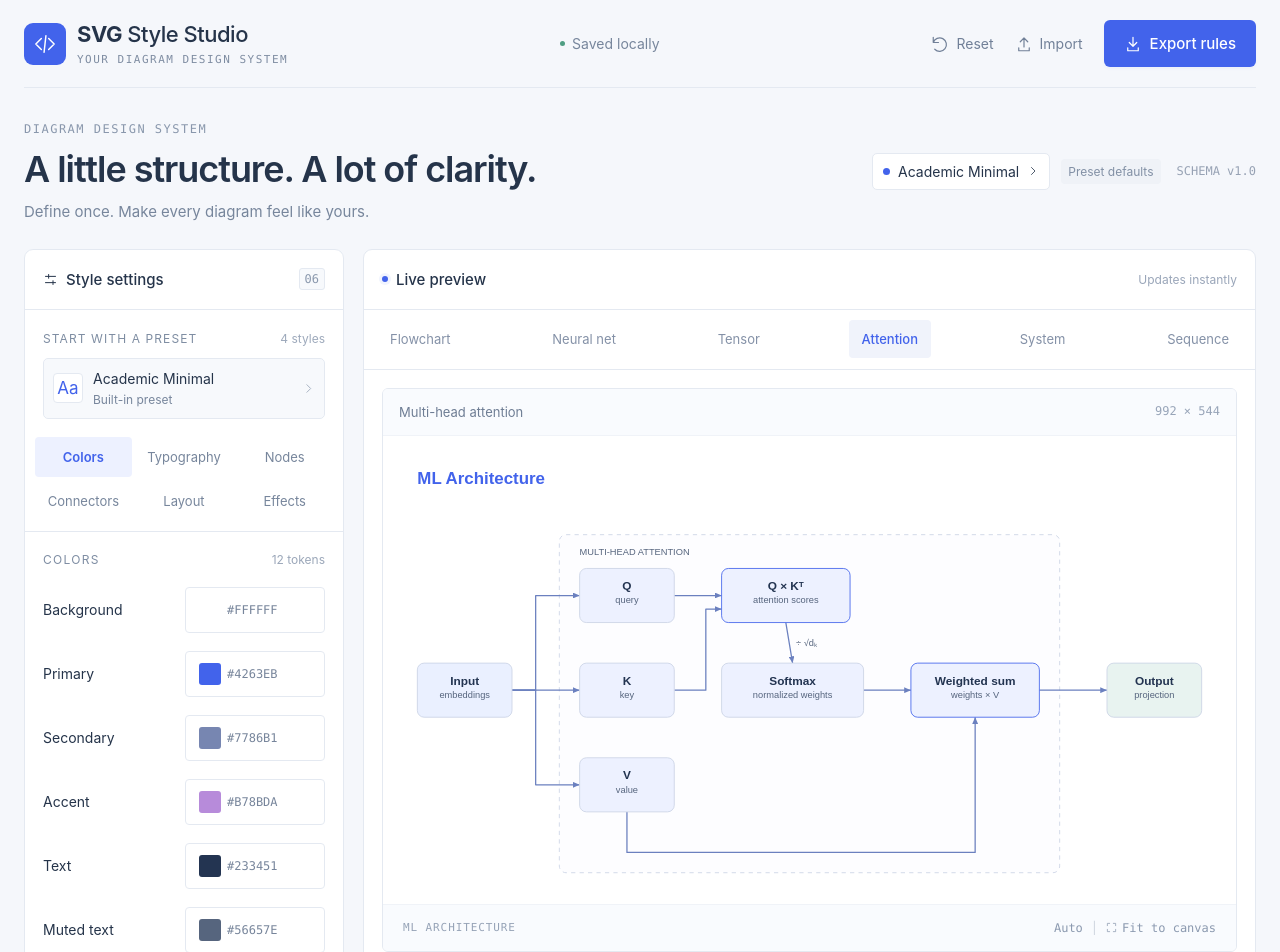
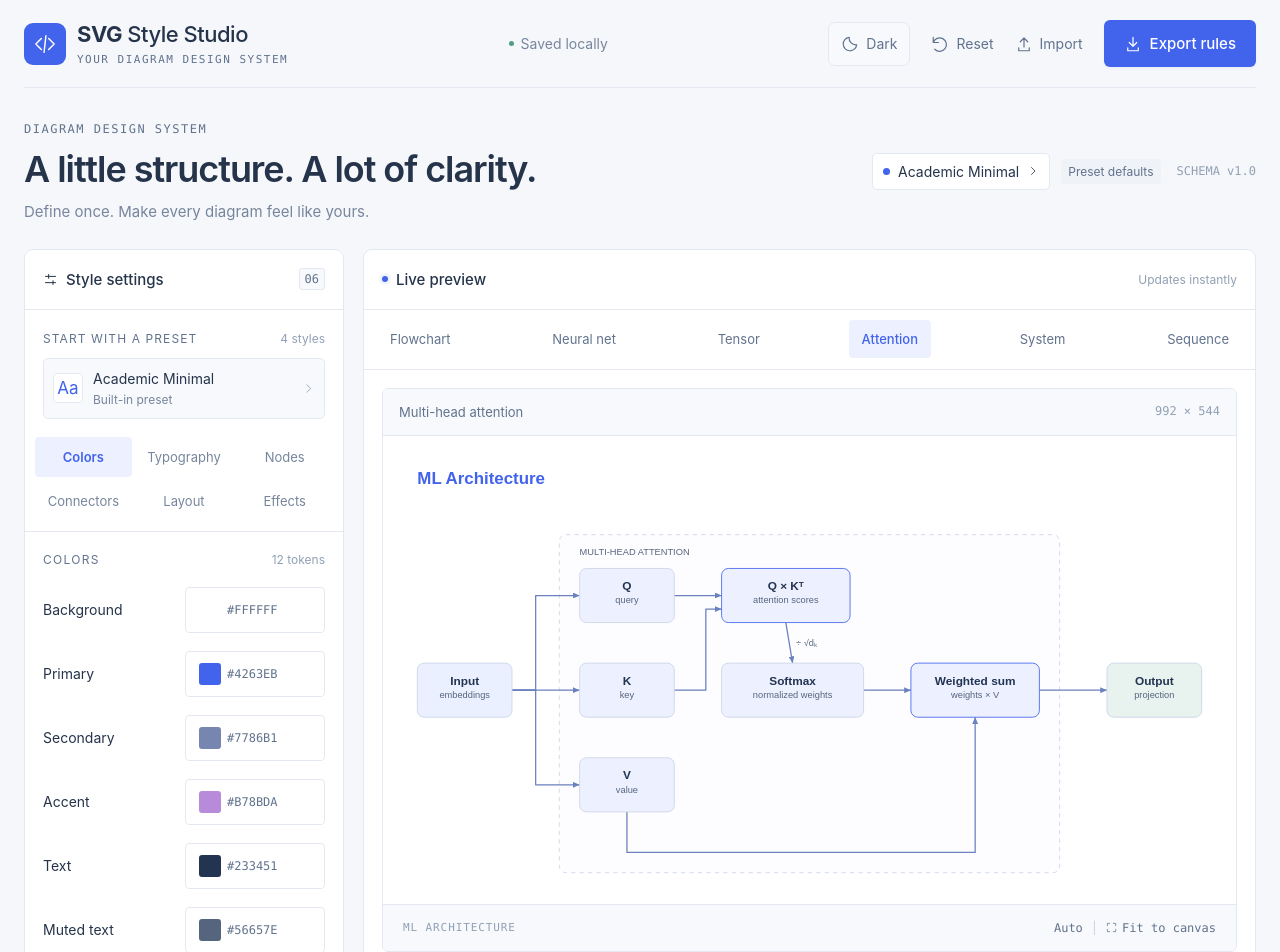
Before and after one commit to chuzcjoe/svg_studio, a React (Vite) app: page / in a window 1280 px wide. Shown: the top 952 px of the page. Built offline with nearby package versions, Linux system fonts and the light colour scheme.

Commit message:
Add persistent system-aware dark mode to studio interface

```diff
--- a/src/App.tsx
+++ b/src/App.tsx
@@ -9,6 +9,7 @@ import { loadPreset, isModified } from "./styles/presets";
 import { type ConfigGroup, parseConfigJSON } from "./styles/schema";
 import { contrastIssues } from "./styles/contrast";
 import { useStyleConfig } from "./hooks/useStyleConfig";
+import { useTheme } from "./hooks/useTheme";
 import { generateMarkdown } from "./export/generateMarkdown";
 export function downloadFile(content: string, name: string, type: string) {
   const url = URL.createObjectURL(new Blob([content], { type }));
@@ -55,6 +56,7 @@ const shortNames: Record<DiagramType, string> = {
   "Sequence Diagram": "Sequence",
 };
 export default function App() {
+  const { theme, toggleTheme } = useTheme();
   const { config, update, replace, undo, canUndo, storageWarning, restored } =
     useStyleConfig();
   const [group, setGroup] = useState<ConfigGroup>("colors"),
@@ -153,6 +155,24 @@ export default function App() {
                 : "Saved locally"}
           </div>
           <div className="header-actions">
+            <button
+              className="quiet theme-toggle"
+              onClick={toggleTheme}
+              aria-label={
+                theme === "dark"
+                  ? "Switch to light mode"
+                  : "Switch to dark mode"
+              }
+              aria-pressed={theme === "dark"}
+              title={
+                theme === "dark"
+                  ? "Switch to light mode"
+                  : "Switch to dark mode"
+              }
+            >
+              <Icon name={theme === "dark" ? "sun" : "moon"} size={18} />
+              <span>{theme === "dark" ? "Light" : "Dark"}</span>
+            </button>
             {canUndo && (
               <button
                 className="quiet"
--- a/src/components/Icon.tsx
+++ b/src/components/Icon.tsx
@@ -1,4 +1,6 @@
 const paths: Record<string, string> = {
+  moon: "M20.9 13.1A9 9 0 0 1 10.9 3.1A9 9 0 1 0 20.9 13.1Z",
+  sun: "M16 12a4 4 0 1 1-8 0 4 4 0 0 1 8 0 M12 2v2 M12 20v2 M2 12h2 M20 12h2 M5 5l1.5 1.5 M17.5 17.5 19 19 M5 19l1.5-1.5 M17.5 6.5 19 5",
   code: "M8 6 2 12 8 18 M16 6 22 12 16 18 M13 3 11 21",
   download: "M12 3v12 M7 10l5 5 5-5 M5 17v4h14v-4",
   reset: "M3 10a9 9 0 1 1 2 9 M3 3v7h7",
--- /dev/null
+++ b/src/hooks/useTheme.ts
@@ -0,0 +1,54 @@
+import { useEffect, useState } from "react";
+
+export type Theme = "light" | "dark";
+export const THEME_STORAGE_KEY = "svg-style-studio.theme";
+
+function savedTheme(): Theme | null {
+  try {
+    const value = localStorage.getItem(THEME_STORAGE_KEY);
+    return value === "light" || value === "dark" ? value : null;
+  } catch {
+    return null;
+  }
+}
+function systemTheme(): Theme {
+  return window.matchMedia?.("(prefers-color-scheme: dark)").matches
+    ? "dark"
+    : "light";
+}
+function applyTheme(theme: Theme) {
+  document.documentElement.dataset.theme = theme;
+  document
+    .querySelector('meta[name="theme-color"]')
+    ?.setAttribute("content", theme === "dark" ? "#101722" : "#f5f7fb");
+}
+
+// Apply before mounting React so a restored dark theme never paints a light workspace.
+export function initializeTheme() {
+  applyTheme(savedTheme() ?? systemTheme());
+}
+
+export function useTheme() {
+  const [preference, setPreference] = useState<Theme | null>(savedTheme);
+  const [system, setSystem] = useState<Theme>(systemTheme);
+  const theme = preference ?? system;
+  useEffect(() => {
+    const query = window.matchMedia?.("(prefers-color-scheme: dark)");
+    if (!query) return;
+    const onChange = (event: MediaQueryListEvent) =>
+      setSystem(event.matches ? "dark" : "light");
+    query.addEventListener("change", onChange);
+    return () => query.removeEventListener("change", onChange);
+  }, []);
+  useEffect(() => applyTheme(theme), [theme]);
+  function toggleTheme() {
+    const next = theme === "dark" ? "light" : "dark";
+    setPreference(next);
+    try {
+      localStorage.setItem(THEME_STORAGE_KEY, next);
+    } catch {
+      /* Theme still works for this session. */
+    }
+  }
+  return { theme, toggleTheme };
+}
--- a/src/main.tsx
+++ b/src/main.tsx
@@ -2,6 +2,8 @@ import React from "react";
 import ReactDOM from "react-dom/client";
 import App from "./App";
 import "./style.css";
+import { initializeTheme } from "./hooks/useTheme";
+initializeTheme();
 ReactDOM.createRoot(document.getElementById("root")!).render(
   <React.StrictMode>
     <App />
--- a/src/style.css
+++ b/src/style.css
@@ -5,15 +5,63 @@
     BlinkMacSystemFont,
     "Segoe UI",
     sans-serif;
-  color: #25344a;
-  background: #f5f7fb;
+  color: var(--text);
+  background: var(--page);
   font-synthesis: none;
   font-weight: 400;
   --blue: #4263eb;
   --line: #e4e9f1;
   --muted: #77869c;
   --subtle: #f7f9fc;
-}
+
+  color-scheme: light;
+  --page: #f5f7fb;
+  --surface: #ffffff;
+  --text: #25344a;
+  --field: #f9fbff;
+  --text-secondary: #61738d;
+  --faint: #91a0b5;
+  --active-bg: #edf1ff;
+  --accent-text: #4263eb;
+  --hover-border: #98a9f0;
+  --focus: #a9b7ff;
+  --scroll-thumb: #dfe5ef;
+  --badge-bg: #eff2f7;
+  --warning-bg: #fffbf2;
+  --warning-text: #9b742e;
+  --warning-border: #eadbc0;
+  --error-bg: #fff8f8;
+  --error-text: #a55151;
+  --error-border: #e5c8c8;
+  --backdrop: #182a4659;
+}
+
+:root[data-theme="dark"] {
+  color-scheme: dark;
+  --page: #101722;
+  --surface: #172130;
+  --text: #e5edf8;
+  --line: #2c394c;
+  --muted: #a4b2c7;
+  --subtle: #131c29;
+  --field: #1c293b;
+  --text-secondary: #b4c2d7;
+  --faint: #92a4bf;
+  --active-bg: #25365a;
+  --accent-text: #b2c3ff;
+  --hover-border: #7897ee;
+  --focus: #9eb6ff;
+  --scroll-thumb: #40516b;
+  --badge-bg: #233044;
+  --warning-bg: #352b1a;
+  --warning-text: #f2c979;
+  --warning-border: #66512b;
+  --error-bg: #35212a;
+  --error-text: #ffb0b8;
+  --error-border: #73414c;
+  --backdrop: #00000099;
+}
+
 * {
   box-sizing: border-box;
 }
@@ -39,7 +87,7 @@ a:focus-visible,
 input:focus-visible,
 select:focus-visible,
 pre:focus-visible {
-  outline: 3px solid #a9b7ff;
+  outline: 3px solid var(--focus);
   outline-offset: 3px;
 }
 a {
@@ -102,7 +150,7 @@ button:disabled {
   font-size: 11px;
   letter-spacing: 1.5px;
   margin-top: 6px;
-  color: #7f8da2;
+  color: var(--text-secondary);
 }
 .header-status {
   display: flex;
@@ -120,7 +168,7 @@ button:disabled {
   flex-shrink: 0;
 }
 .status-dot.warning {
-  background: #b17a2b;
+  background: var(--warning-text);
 }
 .header-actions {
   display: flex;
@@ -132,7 +180,7 @@ button:disabled {
   align-items: center;
   gap: 7px;
   font-size: 14px;
-  color: #718098;
+  color: var(--text-secondary);
   white-space: nowrap;
   padding: 7px 0;
 }
@@ -163,7 +211,7 @@ button:disabled {
     Consolas,
     monospace;
   letter-spacing: 1.5px;
-  color: #8997ac;
+  color: var(--text-secondary);
   margin-bottom: 10px;
 }
 .workspace-heading h1 {
@@ -190,7 +238,7 @@ button:disabled {
   gap: 8px;
   border: 1px solid var(--line);
   border-radius: 5px;
-  background: #fff;
+  background: var(--surface);
   padding: 9px 10px;
   font-size: 14px;
 }
@@ -202,21 +250,21 @@ button:disabled {
 }
 .modified-badge {
   font-size: 12px;
-  background: #eff2f7;
-  color: #8290a5;
+  background: var(--badge-bg);
+  color: var(--text-secondary);
   padding: 5px 7px;
   border-radius: 4px;
 }
 .modified-badge.modified {
-  background: #edf1ff;
-  color: var(--blue);
+  background: var(--active-bg);
+  color: var(--accent-text);
 }
 .schema {
   font:
     12px Menlo,
     Consolas,
     monospace;
-  color: #97a2b4;
+  color: var(--faint);
   margin-left: 5px;
 }
 .workspace {
@@ -227,7 +275,7 @@ button:disabled {
   height: auto;
 }
 .panel {
-  background: #fff;
+  background: var(--surface);
   border: 1px solid var(--line);
   border-radius: 9px;
   overflow: hidden;
@@ -258,7 +306,7 @@ button:disabled {
   border: 1px solid var(--line);
   border-radius: 3px;
   padding: 3px 5px;
-  color: #8a98ad;
+  color: var(--text-secondary);
 }
 .style-panel {
   display: flex;
@@ -272,13 +320,13 @@ button:disabled {
   justify-content: space-between;
   font-size: 12px;
   letter-spacing: 1.1px;
-  color: #7e8da2;
+  color: var(--text-secondary);
   margin-bottom: 12px;
 }
 .field-label > span {
   letter-spacing: 0;
   font-size: 12px;
-  color: #9da9bb;
+  color: var(--faint);
 }
 .preset-select {
   display: flex;
@@ -311,7 +359,7 @@ button:disabled {
   color: var(--muted);
 }
 .preset-select .icon {
-  color: #9ca8ba;
+  color: var(--faint);
 }
 .control-groups {
   display: grid;
@@ -327,8 +375,8 @@ button:disabled {
   border-radius: 4px;
 }
 .control-groups button.active {
-  background: #edf1ff;
-  color: var(--blue);
+  background: var(--active-bg);
+  color: var(--accent-text);
   font-weight: 600;
 }
 .controls-body {
@@ -336,11 +384,11 @@ button:disabled {
   overflow-y: auto;
   flex: 1;
   scrollbar-width: thin;
-  scrollbar-color: #dfe5ef transparent;
+  scrollbar-color: var(--scroll-thumb) transparent;
 }
 .section-caption {
   font-size: 12px;
-  color: #7e8da3;
+  color: var(--text-secondary);
   letter-spacing: 1.3px;
   display: flex;
   justify-content: space-between;
@@ -349,7 +397,7 @@ button:disabled {
 .section-caption > span {
   font-size: 12px;
   letter-spacing: 0;
-  color: #9ba7b9;
+  color: var(--faint);
 }
 .color-control {
   margin-bottom: 16px;
@@ -368,7 +416,7 @@ button:disabled {
   border: 1px solid var(--line);
   border-radius: 4px;
   padding: 11px 13px;
-  background: white;
+  background: var(--surface);
 }
 .color-value input[type="color"] {
   appearance: none;
@@ -396,17 +444,17 @@ button:disabled {
     12px Menlo,
     Consolas,
     monospace;
-  color: #77859b;
+  color: var(--text-secondary);
   background: none;
   outline-offset: 5px;
 }
 .color-control.invalid .color-value {
-  border-color: #c47070;
+  border-color: var(--error-text);
 }
 .color-control small {
   display: block;
   font-size: 12px;
-  color: #a54d4d;
+  color: var(--error-text);
   margin-top: 5px;
 }
 .control {
@@ -421,10 +469,10 @@ button:disabled {
   width: 100%;
   margin-top: 0;
   border: 1px solid var(--line);
-  background: #f9fbff;
+  background: var(--field);
   padding: 9px 7px;
   border-radius: 4px;
-  color: #52647f;
+  color: var(--text-secondary);
   font-size: 14px;
 }
 .range-label {
@@ -438,7 +486,7 @@ button:disabled {
   display: flex;
   gap: 3px;
   align-items: center;
-  color: #94a1b6;
+  color: var(--faint);
   font-size: 12px;
 }
 .number-with-unit input {
@@ -453,7 +501,7 @@ button:disabled {
     13px Menlo,
     Consolas,
     monospace;
-  color: #5e6f8a;
+  color: var(--text-secondary);
 }
 .number-with-unit input::-webkit-inner-spin-button,
 .number-with-unit input::-webkit-outer-spin-button {
@@ -463,7 +511,7 @@ button:disabled {
   display: block;
   width: 100%;
   height: 3px;
-  accent-color: var(--blue);
+  accent-color: var(--accent-text);
   margin: 0 0 12px;
   cursor: pointer;
 }
@@ -471,16 +519,16 @@ button:disabled {
   display: flex;
   justify-content: space-between;
   font-size: 12px;
-  color: #a3adbd;
+  color: var(--faint);
 }
 .font-input {
   width: 100%;
   border: 1px solid var(--line);
   border-radius: 4px;
-  background: #fff;
+  background: var(--surface);
   padding: 9px 7px;
   margin-top: 8px;
-  color: #667792;
+  color: var(--text-secondary);
   font:
     12px/1.6 Menlo,
     Consolas,
@@ -488,7 +536,7 @@ button:disabled {
 }
 .control-help {
   font-size: 12px;
-  color: #95a0b2;
+  color: var(--faint);
   line-height: 1.7;
   margin-top: 10px;
 }
@@ -512,7 +560,7 @@ button:disabled {
 .toggle-track {
   width: 31px;
   height: 18px;
-  background: #dfe5ef;
+  background: var(--scroll-thumb);
   border-radius: 20px;
   position: relative;
   transition: background 0.15s;
@@ -525,7 +573,7 @@ button:disabled {
   width: 12px;
   height: 12px;
   border-radius: 50%;
-  background: #fff;
+  background: var(--surface);
   box-shadow: 0 1px 2px #0001;
   transition: transform 0.15s;
 }
@@ -536,7 +584,7 @@ button:disabled {
   transform: translateX(13px);
 }
 .toggle-label input:focus-visible + .toggle-track {
-  outline: 3px solid #a9b7ff;
+  outline: 3px solid var(--focus);
   outline-offset: 3px;
 }
 .node-sample {
@@ -558,7 +606,7 @@ button:disabled {
   border-top: 1px solid var(--line);
   margin-top: 21px;
   padding-top: 17px;
-  color: #8f9cb1;
+  color: var(--faint);
 }
 .tip .icon {
   margin-top: 2px;
@@ -566,12 +614,12 @@ button:disabled {
 .tip p {
   font-size: 13px;
   line-height: 1.7;
-  color: #6f7f97;
+  color: var(--text-secondary);
 }
 .tip p span {
   display: block;
   font-size: 12px;
-  color: #98a4b7;
+  color: var(--faint);
   margin-top: 3px;
 }
 .preview-panel {
@@ -587,7 +635,7 @@ button:disabled {
 }
 .auto-label {
   font-size: 12px;
-  color: #9aa6b9;
+  color: var(--faint);
   font-weight: 400;
 }
 .diagram-tabs {
@@ -602,14 +650,14 @@ button:disabled {
 }
 .diagram-tabs button {
   font-size: 13px;
-  color: #8491a7;
+  color: var(--text-secondary);
   padding: 11px 13px;
   border-radius: 4px;
   white-space: nowrap;
 }
 .diagram-tabs button.active {
-  background: #f0f3fb;
-  color: var(--blue);
+  background: var(--active-bg);
+  color: var(--accent-text);
   font-weight: 550;
 }
 .canvas {
@@ -627,17 +675,17 @@ button:disabled {
   justify-content: space-between;
   padding: 15px 16px;
   gap: 10px;
-  background: #f9fbfe;
+  background: var(--subtle);
   font-size: 13px;
-  color: #6e7d94;
-  border-bottom: 1px solid #f0f3f8;
+  color: var(--text-secondary);
+  border-bottom: 1px solid var(--line);
 }
 .canvas-top > span:last-child {
   font:
     12px Menlo,
     Consolas,
     monospace;
-  color: #97a4b8;
+  color: var(--faint);
 }
 .diagram-stage {
   flex: 0 0 auto;
@@ -676,9 +724,9 @@ button:disabled {
   justify-content: space-between;
   align-items: center;
   padding: 14px 20px;
-  color: #96a3b7;
-  border-top: 1px solid #f0f3f8;
-  background: #f9fbfe;
+  color: var(--faint);
+  border-top: 1px solid var(--line);
+  background: var(--subtle);
   font:
     12px Menlo,
     Consolas,
@@ -699,7 +747,7 @@ button:disabled {
     12px Menlo,
     Consolas,
     monospace;
-  color: #8b99af;
+  color: var(--text-secondary);
   display: flex;
   align-items: center;
   gap: 5px;
@@ -722,7 +770,7 @@ button:disabled {
 }
 .preview-caption p {
   font-size: 13px;
-  color: #8c9bb1;
+  color: var(--text-secondary);
   margin-top: 7px;
   line-height: 1.6;
 }
@@ -731,7 +779,7 @@ button:disabled {
   align-items: center;
   gap: 6px;
   font-size: 13px;
-  color: #8998ae;
+  color: var(--text-secondary);
   border: 1px solid var(--line);
   border-radius: 4px;
   padding: 8px;
@@ -749,11 +797,11 @@ button:disabled {
   overflow: hidden;
   text-align: left;
   padding: 0;
-  background: #fff;
+  background: var(--surface);
   min-width: 0;
 }
 .small-previews > button:hover {
-  border-color: #98a9f0;
+  border-color: var(--hover-border);
 }
 .small-previews > button > div {
   height: 160px;
@@ -772,7 +820,7 @@ button:disabled {
   border-top: 1px solid var(--line);
   padding: 10px;
   font-size: 12px;
-  color: #7e8da4;
+  color: var(--text-secondary);
 }
 .preview-footer {
   display: flex;
@@ -780,7 +828,7 @@ button:disabled {
   justify-content: space-between;
   gap: 10px;
   font-size: 12px;
-  color: #97a3b6;
+  color: var(--faint);
   padding: 18px;
 }
 .preview-footer > span:first-child {
@@ -798,11 +846,11 @@ button:disabled {
   gap: 7px;
   margin: 12px 18px 0;
   font-size: 12px;
-  color: #a56a24;
+  color: var(--warning-text);
   line-height: 1.6;
-  background: #fffbf2;
+  background: var(--warning-bg);
   padding: 8px 10px;
-  border: 1px solid #f3e5c9;
+  border: 1px solid var(--warning-border);
   border-radius: 4px;
 }
 .contrast-notice .icon {
@@ -817,7 +865,7 @@ button:disabled {
     12px Menlo,
     Consolas,
     monospace;
-  color: #97a4b8;
+  color: var(--faint);
   letter-spacing: 0.9px;
 }
 .studio-footer > span:last-child {
@@ -832,17 +880,17 @@ button:disabled {
   display: flex;
   align-items: center;
   gap: 9px;
-  border: 1px solid #eadbc0;
-  background: #fffbf4;
-  color: #9b742e;
+  border: 1px solid var(--warning-border);
+  background: var(--warning-bg);
+  color: var(--warning-text);
   border-radius: 5px;
   font-size: 14px;
   line-height: 1.6;
 }
 .banner.error {
-  border-color: #e5c8c8;
-  background: #fff8f8;
-  color: #a55151;
+  border-color: var(--error-border);
+  background: var(--error-bg);
+  color: var(--error-text);
 }
 .banner > span {
   flex: 1;
@@ -889,17 +937,17 @@ button:disabled {
   padding: 0;
 }
 .modal {
-  border: 1px solid #dfe5ef;
+  border: 1px solid var(--line);
   border-radius: 13px;
   box-shadow: 0 24px 90px #1a2b4b24;
   width: min(900px, calc(100vw - 36px));
   max-height: calc(100vh - 64px);
   padding: 30px;
-  color: #29394f;
-  background: #fff;
+  color: var(--text);
+  background: var(--surface);
 }
 .modal::backdrop {
-  background: #182a4659;
+  background: var(--backdrop);
   backdrop-filter: blur(3px);
 }
 .modal-heading {
@@ -915,7 +963,7 @@ button:disabled {
 }
 .modal-heading p {
   font-size: 15px;
-  color: #8a99ae;
+  color: var(--text-secondary);
   margin-top: 10px;
   line-height: 1.7;
 }
@@ -924,7 +972,7 @@ button:disabled {
   height: 30px;
   display: grid;
   place-items: center;
-  color: #8c9ab0;
+  color: var(--text-secondary);
   border: 1px solid var(--line);
   border-radius: 5px;
   flex-shrink: 0;
@@ -940,15 +988,15 @@ button:disabled {
   border-radius: 7px;
   overflow: hidden;
   text-align: left;
-  background: #fff;
+  background: var(--surface);
   min-width: 0;
 }
 .preset-card.current {
-  border-color: #91a5f7;
-  box-shadow: 0 0 0 1px #91a5f7;
+  border-color: var(--hover-border);
+  box-shadow: 0 0 0 1px var(--hover-border);
 }
 .preset-card:hover {
-  border-color: #abbaf0;
+  border-color: var(--hover-border);
 }
 .preset-thumbnail {
   height: 175px;
@@ -976,12 +1024,12 @@ button:disabled {
 }
 .preset-card-info p {
   font-size: 13px;
-  color: #98a4b6;
+  color: var(--faint);
   margin-top: 8px;
   line-height: 1.6;
 }
 .current-badge {
-  color: var(--blue);
+  color: var(--accent-text);
   font-size: 12px;
   display: flex;
   align-items: center;
@@ -1000,7 +1048,7 @@ button:disabled {
 }
 .modal-footnote {
   font-size: 13px;
-  color: #98a5b8;
+  color: var(--faint);
   margin-top: 23px;
   line-height: 1.8;
 }
@@ -1010,10 +1058,10 @@ button:disabled {
   align-items: center;
   font-size: 14px;
   line-height: 1.7;
-  background: #f4f6ff;
-  border: 1px solid #e6eaff;
+  background: var(--active-bg);
+  border: 1px solid var(--line);
   border-radius: 5px;
-  color: #7585a7;
+  color: var(--text-secondary);
   padding: 11px 13px;
   margin-bottom: 20px;
 }
@@ -1026,15 +1074,15 @@ button:disabled {
   border-radius: 5px;
   padding: 11px 14px;
   font-size: 14px;
-  color: #7e8ea6;
-  background: #fff;
+  color: var(--text-secondary);
+  background: var(--surface);
 }
 .reset-dialog {
   max-width: 490px;
   margin: 10px auto;
 }
 .reset-dialog > .icon {
-  color: var(--blue);
+  color: var(--accent-text);
 }
 .reset-dialog h2 {
   font-size: 29px;
@@ -1043,7 +1091,7 @@ button:disabled {
 }
 .reset-dialog p {
   font-size: 15px;
-  color: #8898ad;
+  color: var(--text-secondary);
   line-height: 1.9;
 }
 .reset-dialog > div {
@@ -1174,7 +1222,7 @@ button:disabled {
     gap: 3px;
     position: sticky;
     top: 0;
-    background: #f5f7fb;
+    background: var(--page);
     padding: 10px 0;
     z-index: 5;
     margin-bottom: 7px;
@@ -1187,14 +1235,14 @@ button:disabled {
     flex: 1;
     padding: 11px;
     font-size: 14px;
-    color: #7e8ca3;
+    color: var(--text-secondary);
     border-radius: 5px;
     border: 1px solid transparent;
   }
   .mobile-nav button.active {
-    background: #fff;
-    border-color: #dfe5ef;
-    color: var(--blue);
+    background: var(--surface);
+    border-color: var(--line);
+    color: var(--accent-text);
     box-shadow: 0 2px 8px #243b6305;
   }
   .workspace {
@@ -1476,7 +1524,7 @@ button:disabled {
 .config-actions {
   padding: 15px 18px;
   border-top: 1px solid var(--line);
-  background: #fafbfe;
+  background: var(--subtle);
   flex-shrink: 0;
 }
 .config-actions button {
@@ -1484,7 +1532,7 @@ button:disabled {
   align-items: center;
   gap: 8px;
   width: 100%;
-  color: #7e8da5;
+  color: var(--text-secondary);
   font-size: 13px;
   padding: 3px 0;
 }
@@ -1610,3 +1658,18 @@ button:disabled {
     height: 55vh;
   }
 }
+
+.theme-toggle {
+  min-height: 44px;
+  padding: 10px 12px;
+  border: 1px solid var(--line);
+  border-radius: 7px;
+  background: var(--subtle);
+}
+@media (max-width: 760px) {
+  .header-actions .theme-toggle {
+    min-width: 38px;
+    min-height: 38px;
+    padding: 8px;
+  }
+}
```
Also changed, not shown: 2 other files (tests, documents, lock files or other folders).
